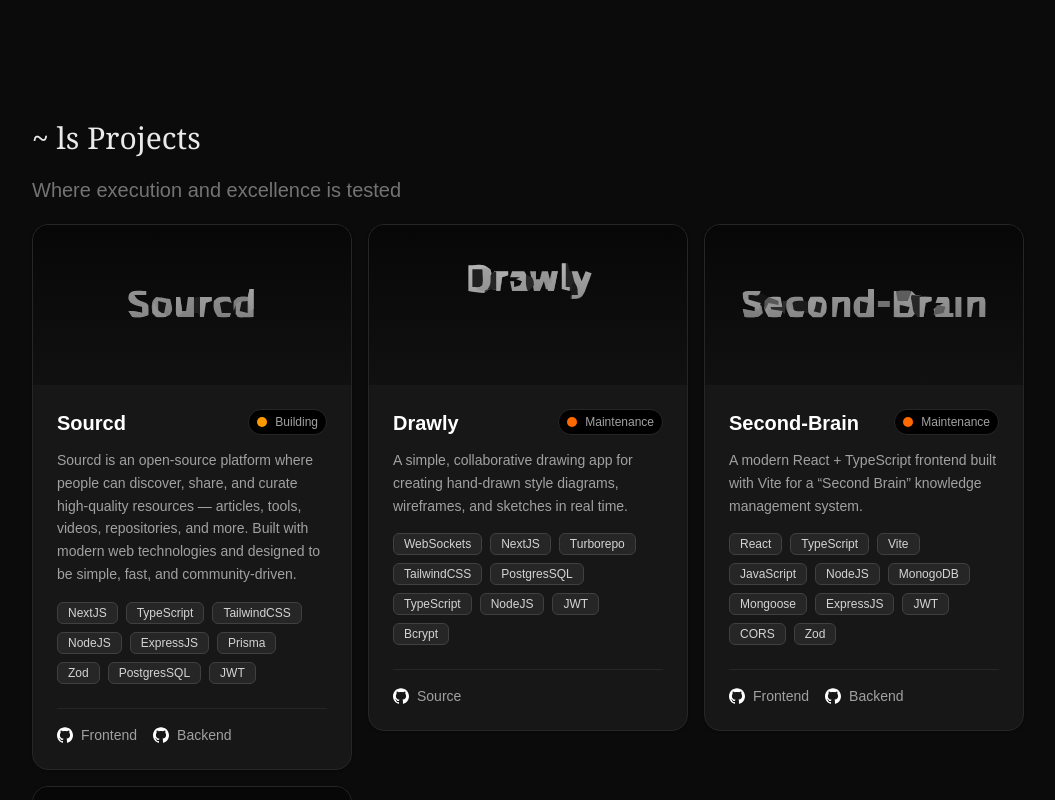
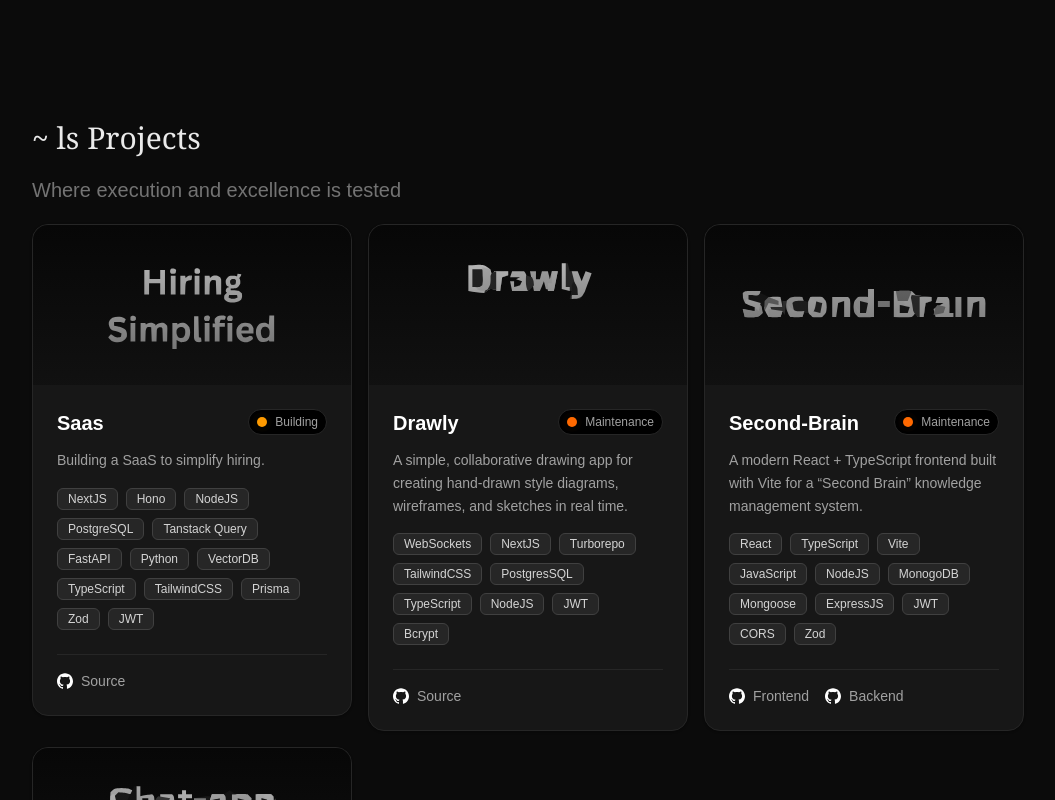
Before and after one commit to jayvaidya30/portfolio, a Next.js app: page /projects in a window 1280 px wide. Shown: the top 800 px of the page, without its empty margins (96-1151 px from the left). Built offline with nearby package versions, Linux system fonts and the light colour scheme.

Commit message:
Add new project

```diff
--- a/app/constants.ts
+++ b/app/constants.ts
@@ -4,26 +4,28 @@ import type { Project } from "./types";
 const Project: Project[] = [
   {
     id: "1",
-    title: "Sourcd",
-    description:
-      "Sourcd is an open-source platform where people can discover, share, and curate high-quality resources — articles, tools, videos, repositories, and more. Built with modern web technologies and designed to be simple, fast, and community-driven.",
-    imageUrl: "/Sourcd-new.svg",
+    title: "Saas",
+    description: "Building a SaaS to simplify hiring.",
+    imageUrl: "/hiring-simplified.svg",
     status: ProjectStatus.Building,
     repo: {
-      type: "separate",
-      frontend: "https://github.com/jayvaidya30/sourcd-web",
-      backend: "https://github.com/jayvaidya30/sourcd-api",
+      type: "monorepo",
+      url: "https://x.com/jayvaidya30",
     },
     demoUrl: "",
     tags: [
       "NextJS",
+      "Hono",
+      "NodeJS",
+      "PostgreSQL",
+      "Tanstack Query",
+      "FastAPI",
+      "Python",
+      "VectorDB",
       "TypeScript",
       "TailwindCSS",
-      "NodeJS",
-      "ExpressJS",
       "Prisma",
       "Zod",
-      "PostgresSQL",
       "JWT",
     ],
   },
```
Also changed, not shown: public/hiring-simplified.svg (added).
